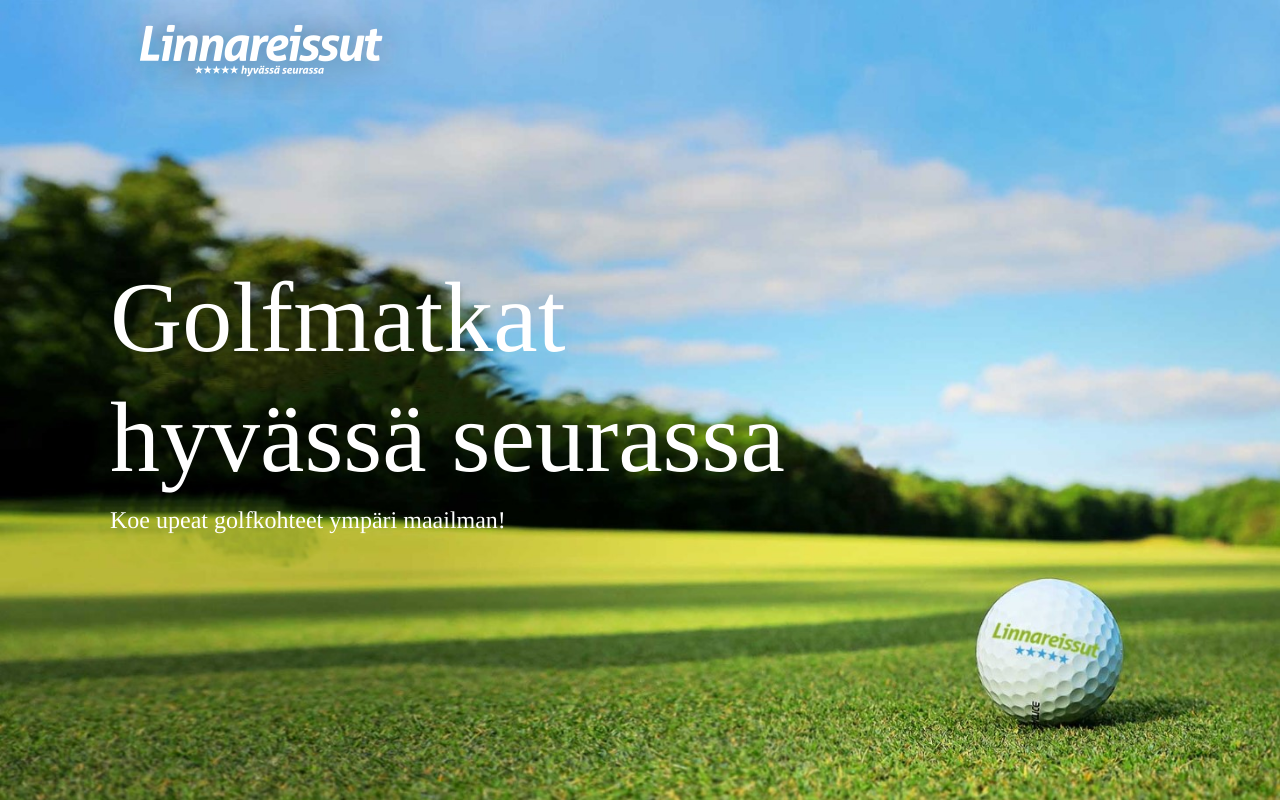
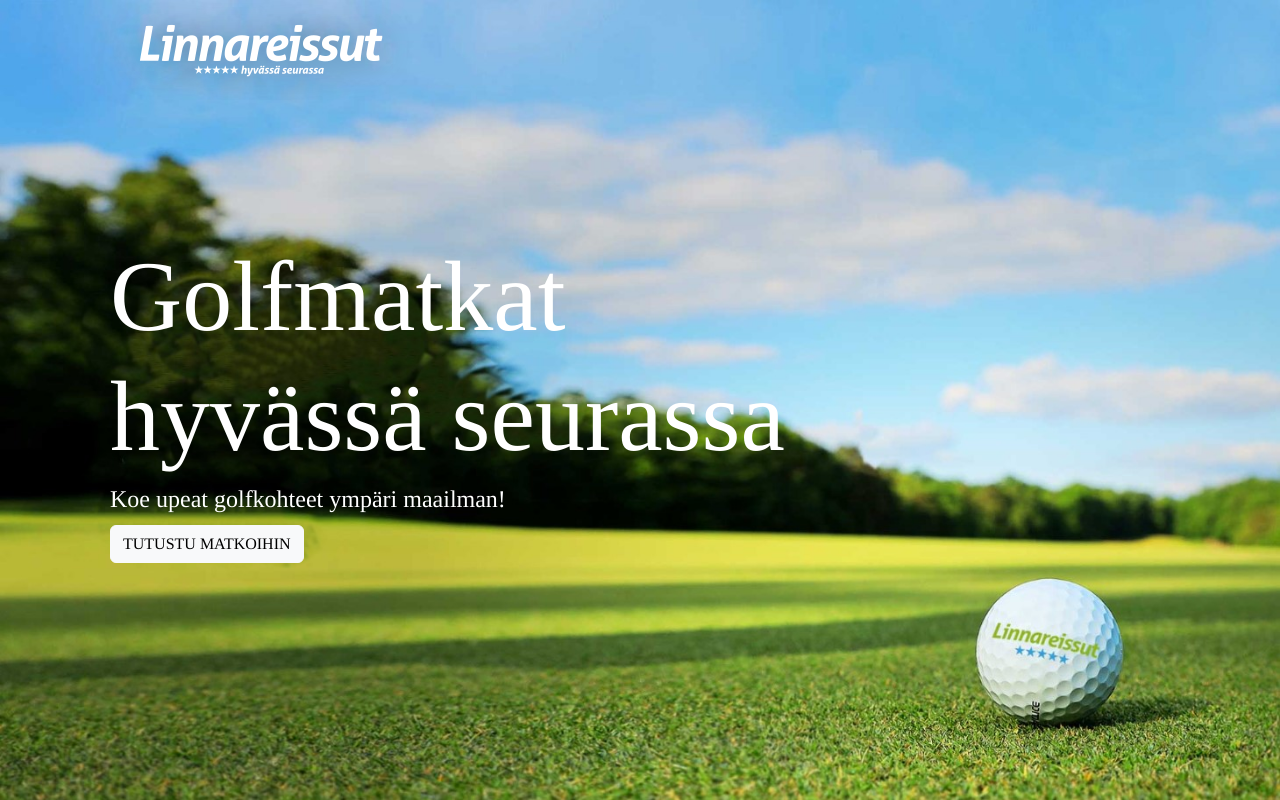
Before and after one commit to mipirine/linna, a React (Create React App) app: page / in a window 1280 px wide. Built offline with nearby package versions, Linux system fonts and the light colour scheme.

Commit message:
1st button

```diff
--- a/package.json
+++ b/package.json
@@ -7,7 +7,9 @@
     "@testing-library/react": "^9.3.2",
     "@testing-library/user-event": "^7.1.2",
     "bootstrap": "^5.3.3",
-    "react": "^16.12.0",
+    "react": "^18.2.0",
+    "react-bootstrap": "^2.10.2",
+    "react-dom": "^18.2.0",
     "react-scripts": "^5.0.1"
   },
   "scripts": {
--- a/src/pages/Home.js
+++ b/src/pages/Home.js
@@ -1,5 +1,5 @@
 import React from 'react';
-//import Button from 'react-bootstrap/Button';
+import Button from 'react-bootstrap/Button';
 //import { Col, Row } from 'react-bootstrap';
 //import { Link, Element } from 'react-scroll';
 import '../App.css';
@@ -18,6 +18,7 @@ export const Home = () => {
             hyvässä seurassa</h1>
 
             <h4>Koe upeat golfkohteet ympäri maailman!</h4>
+            <Button variant='light'>TUTUSTU MATKOIHIN</Button>
 {/*             <Link to="matkat" smooth={true} duration={500}>
                 <Button variant='light'>TUTUSTU MATKOIHIN</Button>
             </Link> */}
```
Also changed, not shown: 1 other file (tests, documents, lock files or other folders).
